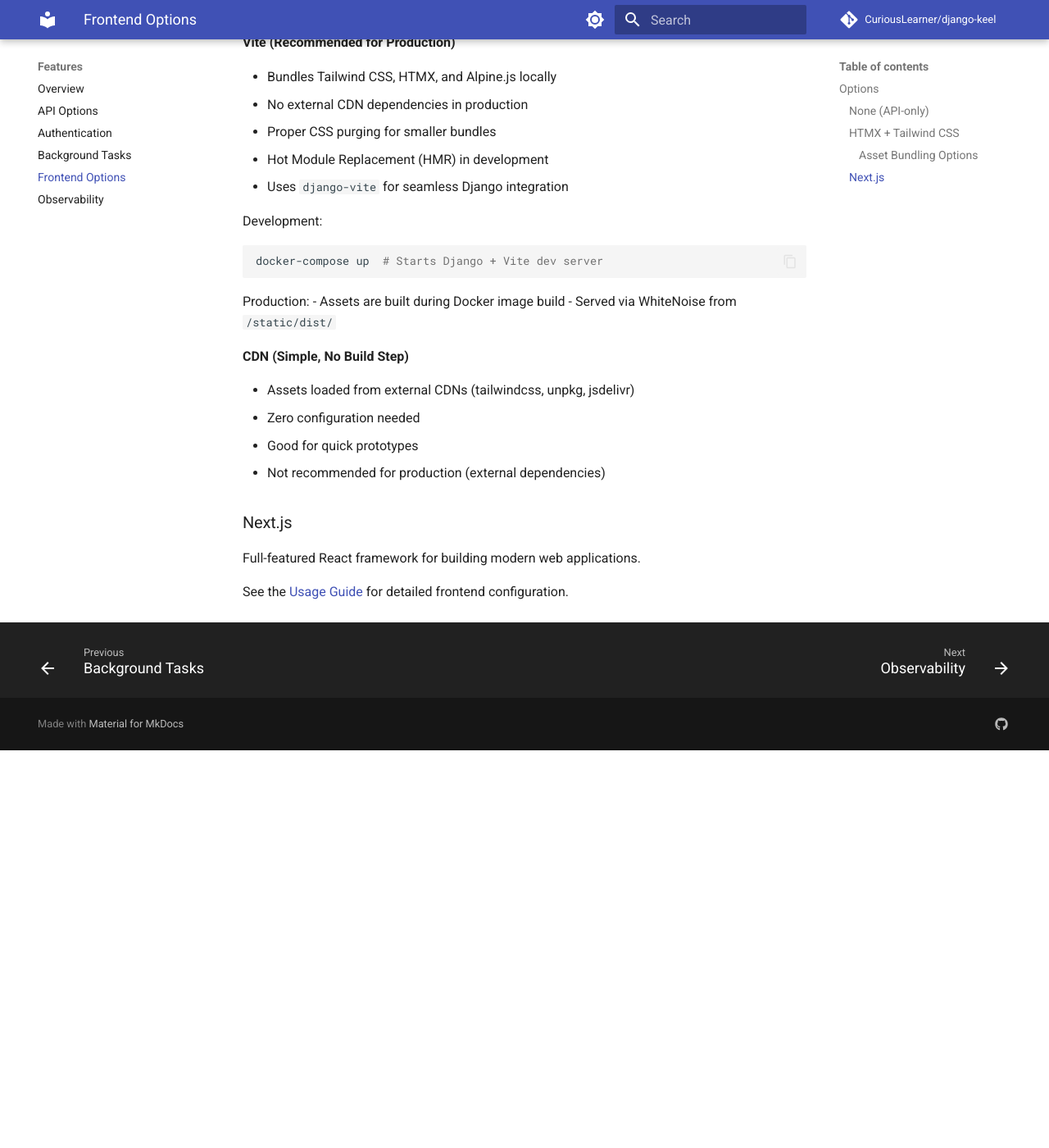
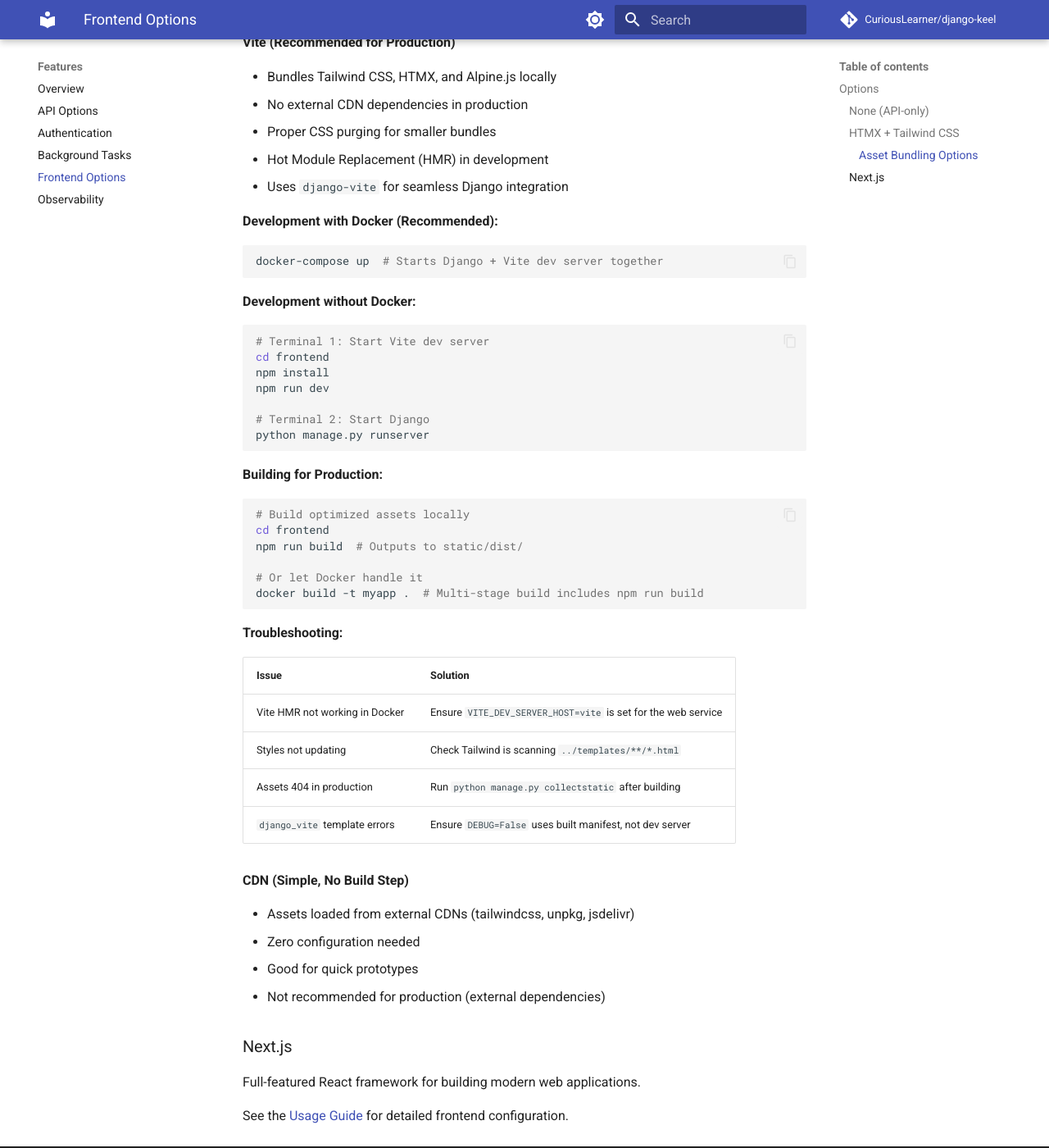
Before and after one commit to CuriousLearner/django-keel, an MkDocs documentation site: the page built from docs/features/frontend-options.md, in a window 1280 px wide and 1400 px high, scrolled down 857 px. Shown: the whole window at 82% size. Built offline with MkDocs 1.6.1 and Material for MkDocs 9.7.7, drawn with Linux system fonts in a browser that asks for light colours; comment, search, counter and statistics services are not loaded; the version menu is left out; before the commit the page ends 1772 px from its top, so only the background shows below that.

Commit message:
docs: expand Vite development and troubleshooting guide
- Add local development instructions (without Docker)
- Add production build commands
- Add troubleshooting table for common issues

````diff
--- a/docs/features/frontend-options.md
+++ b/docs/features/frontend-options.md
@@ -33,14 +33,40 @@
 - Hot Module Replacement (HMR) in development
 - Uses `django-vite` for seamless Django integration
 
-Development:
+**Development with Docker (Recommended):**
 ```bash
-docker-compose up  # Starts Django + Vite dev server
+docker-compose up  # Starts Django + Vite dev server together
 ```
 
-Production:
-- Assets are built during Docker image build
-- Served via WhiteNoise from `/static/dist/`
+**Development without Docker:**
+```bash
+# Terminal 1: Start Vite dev server
+cd frontend
+npm install
+npm run dev
+
+# Terminal 2: Start Django
+python manage.py runserver
+```
+
+**Building for Production:**
+```bash
+# Build optimized assets locally
+cd frontend
+npm run build  # Outputs to static/dist/
+
+# Or let Docker handle it
+docker build -t myapp .  # Multi-stage build includes npm run build
+```
+
+**Troubleshooting:**
+
+| Issue | Solution |
+|-------|----------|
+| Vite HMR not working in Docker | Ensure `VITE_DEV_SERVER_HOST=vite` is set for the web service |
+| Styles not updating | Check Tailwind is scanning `../templates/**/*.html` |
+| Assets 404 in production | Run `python manage.py collectstatic` after building |
+| `django_vite` template errors | Ensure `DEBUG=False` uses built manifest, not dev server |
 
 **CDN (Simple, No Build Step)**
 
````
